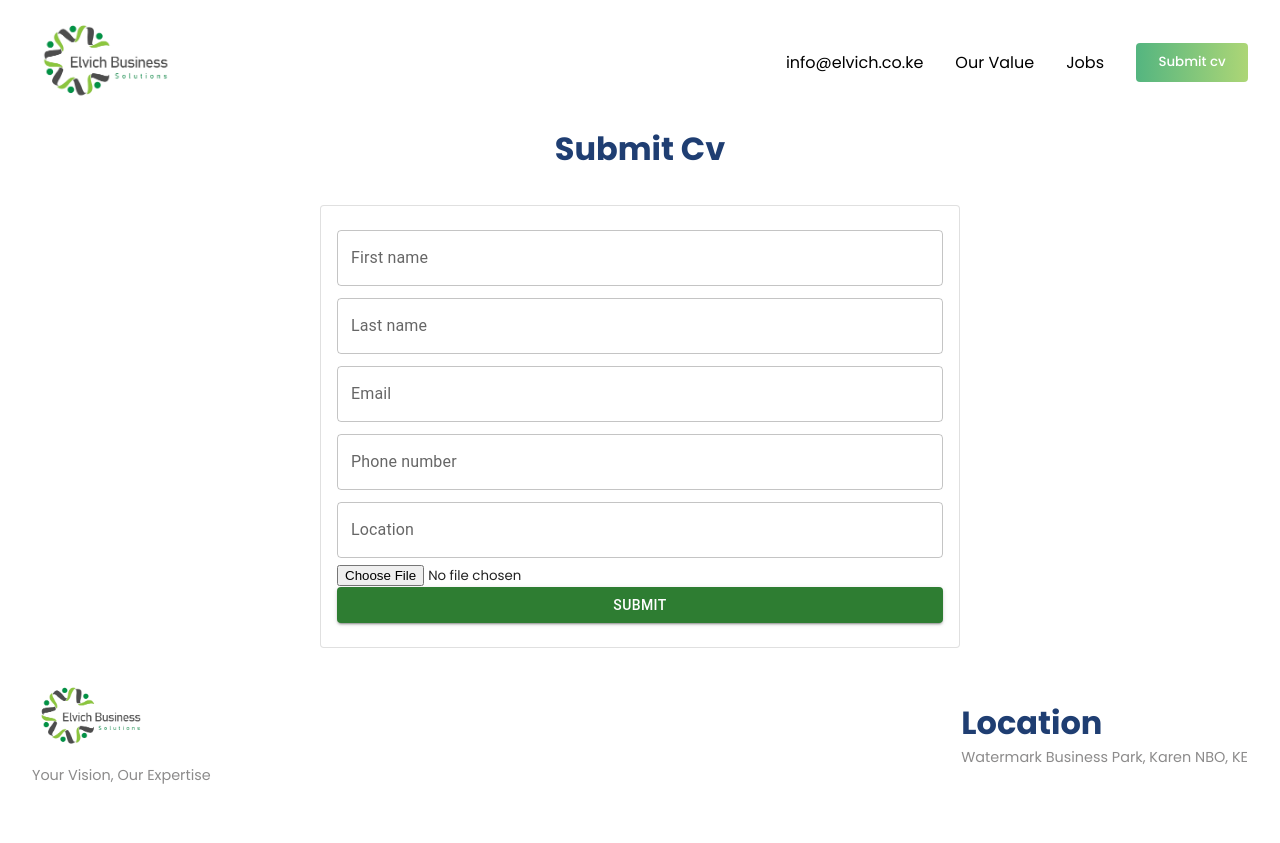
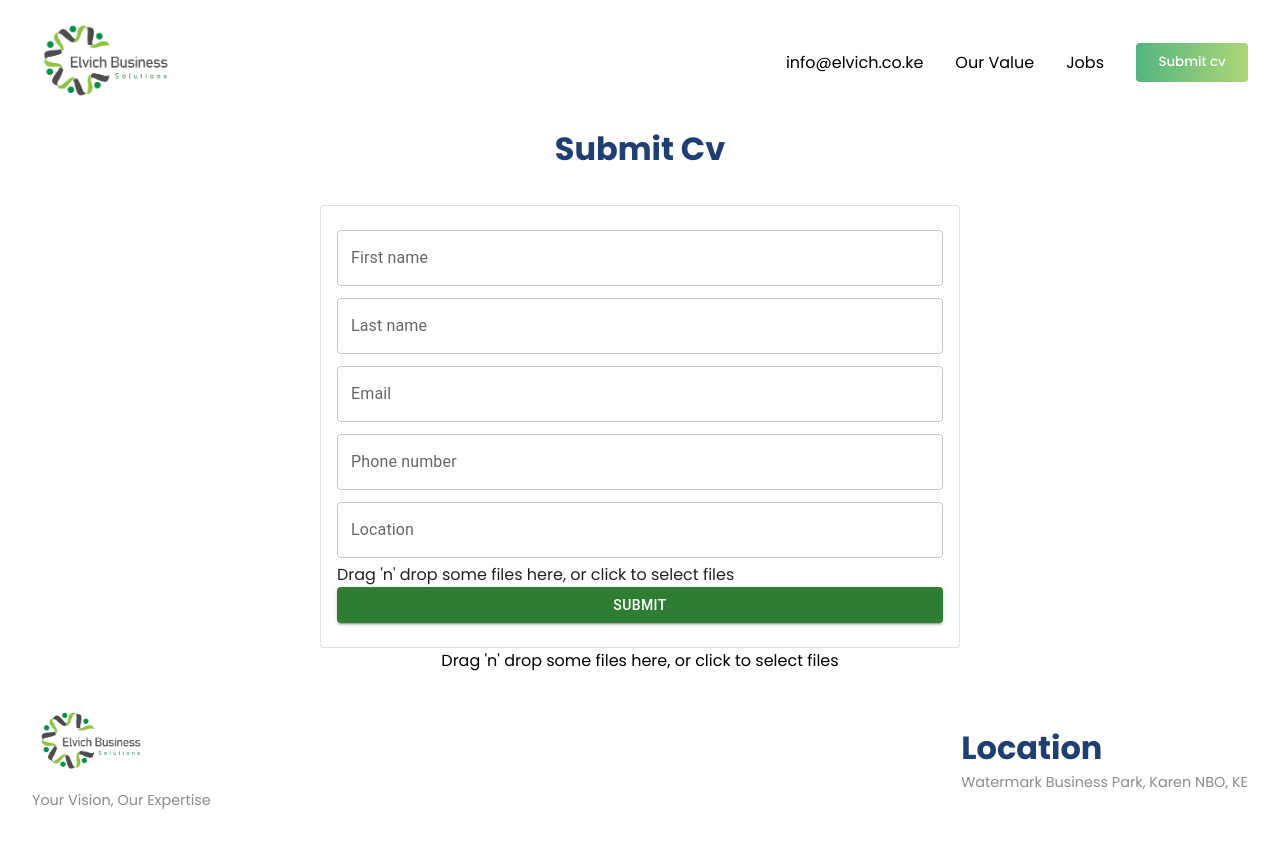
Before and after one commit to te70/fictional-giggle, a React (Vite) app: page /submit-cv in a window 1280 px wide. Before the commit the page ends 818 px from the top, so only its background shows below. Built offline with nearby package versions, Linux system fonts and the light colour scheme; a web font is replaced by a local one.

Commit message:
Update submit cv

```diff
--- a/package.json
+++ b/package.json
@@ -18,8 +18,10 @@
     "framer-motion": "^10.8.5",
     "react": "^18.2.0",
     "react-accessible-accordion": "^5.0.0",
+    "react-advanced-pdf-upload": "^3.1.1",
     "react-countup": "^6.4.2",
     "react-dom": "^18.2.0",
+    "react-dropzone": "^14.2.3",
     "react-icons": "^4.8.0",
     "react-images-uploading": "^3.1.7",
     "react-outside-click-handler": "^1.3.0",
--- a/src/components/Form/Form.jsx
+++ b/src/components/Form/Form.jsx
@@ -1,4 +1,4 @@
-import React, {useState} from 'react'
+import React, {useState, useCallback} from 'react'
 import Footer from '../Footer/Footer'
 import Header from '../Header/Header'
 import { useFormik } from 'formik';
@@ -11,6 +11,8 @@
 import { Grid } from '@mui/material';
 import axios from 'axios';
 import Snackbar from '@mui/material/Snackbar';
+import Upload from './Upload';
+import {useDropzone} from 'react-dropzone'
 
 const validationSchema = yup.object({
   email: yup
@@ -39,6 +41,34 @@
   const [failMessage, setFailMessage] = useState('');
   const [open, setOpen] = React.useState(false);
 
+  const formik = useFormik({
+    initialValues: {
+      first_name: '',
+      last_name:'',
+      phone_number:'',
+      location:'',
+      email:'',
+      cv: null
+    },
+    validationSchema: validationSchema,
+    onSubmit: async (values, {resetForm}) => {
+      // alert(JSON.stringify(values, null, 2));
+      console.log(values);
+      try {
+        const response = await axios.post('http://127.0.0.1:8000/api/resume/store', values, {
+          headers: {
+            'Content-Type': 'multipart/form-data',
+          }
+        });
+        // console.log(response.data);
+        handleUploadSuccess();
+        resetForm();
+      } catch(error) {
+        console.log(error);
+        handleFailMessage();
+      }
+    },
+  });
 
   const handleFailMessage = () => {
     setFailMessage('Failed to upload');
@@ -48,6 +78,13 @@
     setSuccessMessage('Uploaded successfully');
 
   };
+
+  const onDrop = useCallback(acceptedFiles => {
+    // Do something with the files
+    console.log(acceptedFiles[0])
+    formik.setFieldValue('cv', acceptedFiles[0]);
+  }, [formik])
+  const {getRootProps, getInputProps, isDragActive} = useDropzone({onDrop})
 
   const handleClick = () => {
     setOpen(true);
@@ -70,30 +107,6 @@
   );
 
 
-  const formik = useFormik({
-    initialValues: {
-      first_name: '',
-      last_name:'',
-      phone_number:'',
-      location:'',
-      email:'',
-      cv: ''
-    },
-    validationSchema: validationSchema,
-    onSubmit: async (values, {resetForm}) => {
-      // alert(JSON.stringify(values, null, 2));
-      console.log(values);
-      try {
-        const response = await axios.post('http://127.0.0.1:8000/api/resume/store', values);
-        console.log(response.data);
-        handleUploadSuccess();
-        resetForm();
-      } catch(error) {
-        console.log(error);
-        handleFailMessage();
-      }
-    },
-  });
 
   return (
     <div>
@@ -114,6 +127,7 @@
         {successMessage && <p>{successMessage}</p>}</div>
         <div>{failMessage && <p>{failMessage}</p>}</div>
         <div className='flexColCenter'>
+
           <Box width="50%">
             <Card variant='outlined' sx={{ minWidth: 275 }}>
               <CardContent>
@@ -196,11 +210,14 @@
                     />
                     {/* </Grid> */}
                     {/* {/* <Grid item xs={6}> */}
-                    <input placeholder='Upload Cv' id="cv" name="cv" type="file" onChange={(event) => {
-                      formik.setFieldValue("cv", event.currentTarget.files[0]);
-                    }}
-                    onBlur={formik.handleBlur}
-                    />
+                    <div {...getRootProps()}>
+                        <input {...getInputProps()} />
+                        {
+                          isDragActive ?
+                            <p>Drop the files here ...</p> :
+                            <p>Drag 'n' drop some files here, or click to select files</p>
+                        }
+                      </div>
                     {/* </Grid> */}
                     {/* </Grid> */}
                   <Button type="submit" color="success" fullWidth variant='contained' margin="dense">
@@ -210,6 +227,7 @@
             </CardContent>
             </Card>
           </Box>
+          <Upload/>
         </div>
       </div>
     </section>
--- /dev/null
+++ b/src/components/Form/Upload.jsx
@@ -0,0 +1,22 @@
+import React, {useCallback} from 'react'
+import {useDropzone} from 'react-dropzone'
+
+function Upload() {
+    const onDrop = useCallback(acceptedFiles => {
+        // Do something with the files
+        console.log(acceptedFiles)
+      }, [])
+      const {getRootProps, getInputProps, isDragActive} = useDropzone({onDrop})
+  return (
+    <div {...getRootProps()}>
+      <input {...getInputProps()} />
+      {
+        isDragActive ?
+          <p>Drop the files here ...</p> :
+          <p>Drag 'n' drop some files here, or click to select files</p>
+      }
+    </div>
+  )
+}
+
+export default Upload
```
Also changed, not shown: 1 other file (tests, documents, lock files or other folders).
